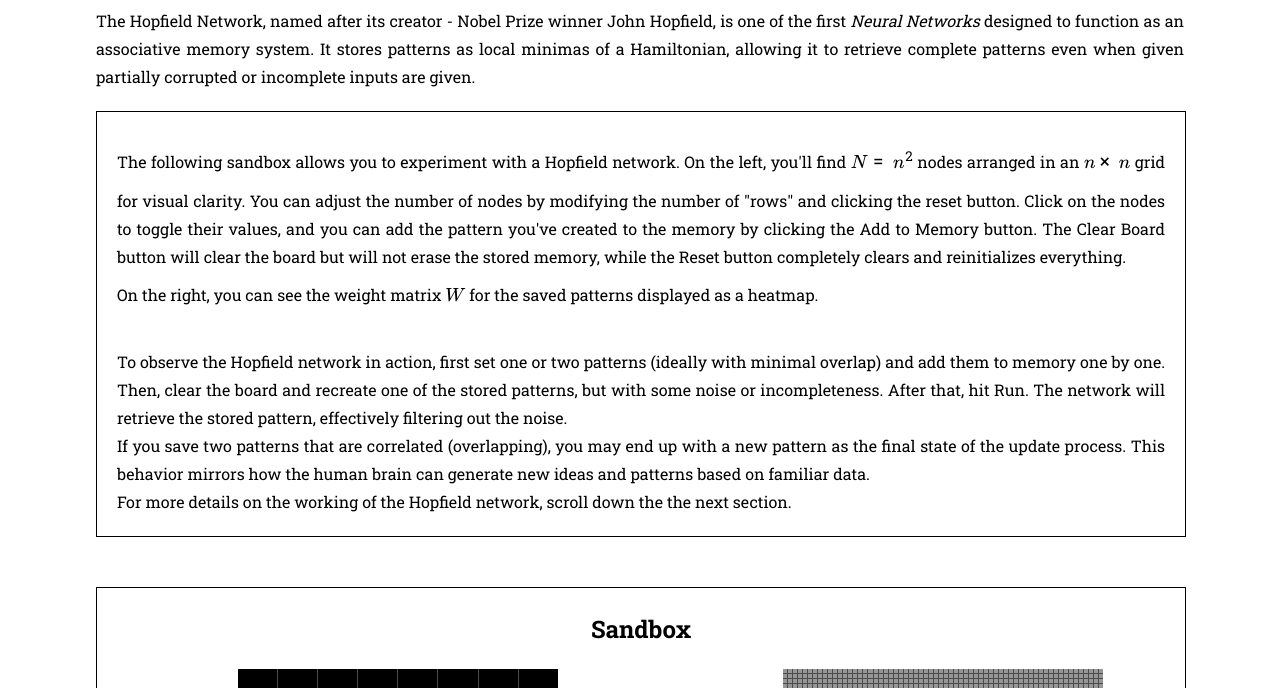
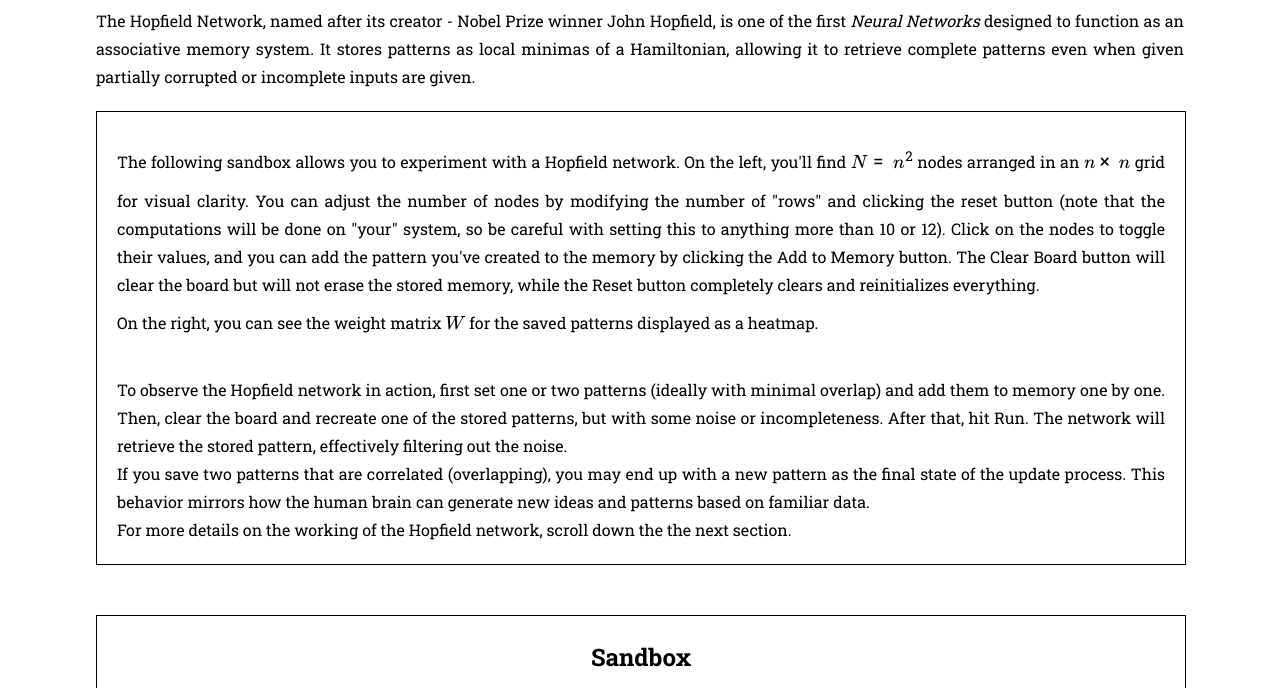
Before and after one commit to adithyarao3103/Hopfield-Network, a plain HTML site: page index.html in a window 1280 px wide. Shown: the part 112-800 px from the top of the page. Drawn offline with nearby package versions, Linux system fonts and the light colour scheme; some packages are replaced by stand-ins of ours.

Commit message:
nrows warning

```diff
--- a/index.html
+++ b/index.html
@@ -20,7 +20,7 @@
 				The Hopfield Network, named after its creator - Nobel Prize winner John Hopfield, is one of the first <i>Neural Networks</i> designed to function as an associative memory system.  It stores patterns as local minimas of a Hamiltonian, allowing it to retrieve complete patterns even when given partially corrupted or incomplete inputs are given.
 
 				<div id="sandbox-describe">
-					The following sandbox allows you to experiment with a Hopfield network. On the left, you'll find $N = n^2$ nodes arranged in an $n\times n$ grid for visual clarity. You can adjust the number of nodes by modifying the number of "rows" and clicking the reset button. Click on the nodes to toggle their values, and you can add the pattern you've created to the memory by clicking the Add to Memory button. The Clear Board button will clear the board but will not erase the stored memory, while the Reset button completely clears and reinitializes everything.<br>
+					The following sandbox allows you to experiment with a Hopfield network. On the left, you'll find $N = n^2$ nodes arranged in an $n\times n$ grid for visual clarity. You can adjust the number of nodes by modifying the number of "rows" and clicking the reset button (note that the computations will be done on "your" system, so be careful with setting this to anything more than 10 or 12). Click on the nodes to toggle their values, and you can add the pattern you've created to the memory by clicking the Add to Memory button. The Clear Board button will clear the board but will not erase the stored memory, while the Reset button completely clears and reinitializes everything.<br>
 
 					On the right, you can see the weight matrix $W$ for the saved patterns displayed as a heatmap.<br><br>
 
```
